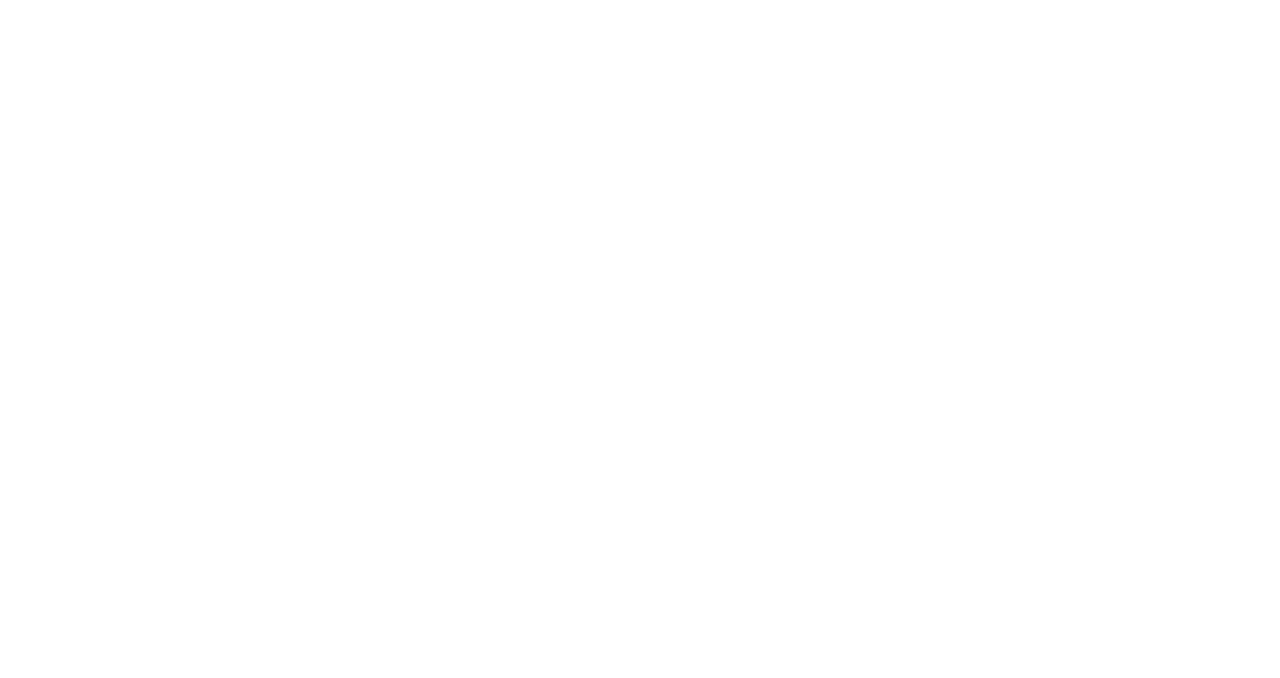
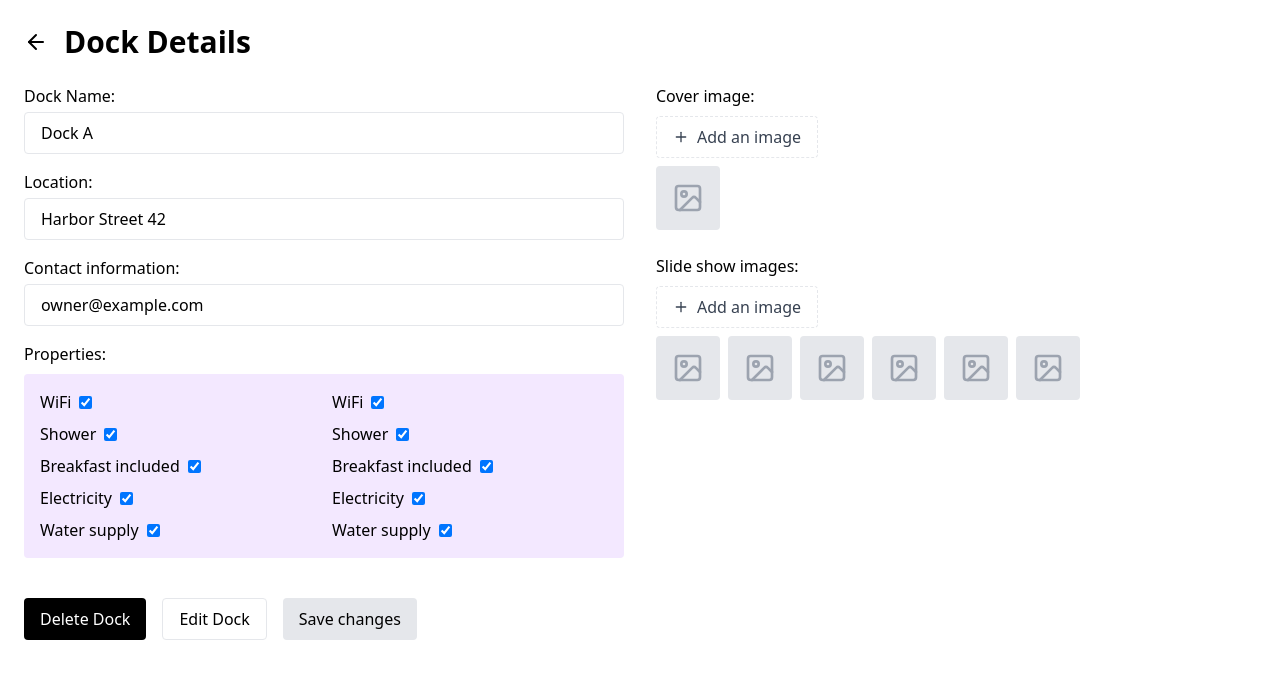
Before and after one commit to SE2-GMMWZ/web-frontend, a React (Create React App) app: page /admin/dock/1 in a window 1280 px wide. Before the commit this address had no page. Shown: the top 678 px of the page. Built offline with nearby package versions, Linux system fonts and the light colour scheme.

Commit message:
details template and delete modal

```diff
--- a/src/App.tsx
+++ b/src/App.tsx
@@ -5,6 +5,7 @@
 import { LoginPanel } from './components/login-panel.tsx';
 import { AdminPanel } from './components/admin-panel.tsx';
 import { AdminDockOffers } from './components/admin-dock-offers.tsx';
+import DockDetails from './components/admin-dock-details.tsx';
 
 const App = () => {
   return (
@@ -16,6 +17,7 @@
         <Route path="/login/:userType" element={<LoginPanel />} />
         <Route path="/admin" element={<AdminPanel />} />
         <Route path="/admin/docks" element={<AdminDockOffers />} />
+        <Route path="/admin/dock/:dockId" element={<DockDetails />} />
       </Routes>
     </Router>
   );
--- /dev/null
+++ b/src/components/admin-delete-modal.tsx
@@ -0,0 +1,46 @@
+import React from 'react';
+import { X } from 'lucide-react';
+
+type DeleteModalProps = {
+  title: string;
+  subtitle?: string;
+  isOpen: boolean;
+  onCancel: () => void;
+  onConfirm: () => void;
+};
+
+export const DeleteModal: React.FC<DeleteModalProps> = ({
+  title,
+  subtitle = 'This change cannot be reversed',
+  isOpen,
+  onCancel,
+  onConfirm,
+}) => {
+  if (!isOpen) return null;
+
+  return (
+    <div className="fixed inset-0 flex items-center justify-center backdrop-blur-sm bg-black/30 z-50">
+      <div className="bg-white p-6 rounded-lg shadow-md relative max-w-sm w-full">
+        <button onClick={onCancel} className="absolute top-3 right-3 text-gray-500">
+          <X size={20} />
+        </button>
+        <h2 className="text-xl font-semibold mb-2">{title}</h2>
+        <p className="text-gray-600 mb-6">{subtitle}</p>
+        <div className="flex justify-end gap-4">
+          <button
+            onClick={onCancel}
+            className="px-4 py-2 rounded border text-gray-800 hover:bg-gray-100"
+          >
+            Cancel
+          </button>
+          <button
+            onClick={onConfirm}
+            className="px-4 py-2 rounded bg-black text-white hover:bg-gray-800"
+          >
+            Delete
+          </button>
+        </div>
+      </div>
+    </div>
+  );
+};
--- /dev/null
+++ b/src/components/admin-dock-details.tsx
@@ -0,0 +1,142 @@
+import React, { useEffect, useState } from 'react';
+import { useParams, useNavigate } from 'react-router-dom';
+import { ArrowLeft, Plus, ImageIcon } from 'lucide-react';
+
+type DockData = {
+  id: string;
+  name: string;
+  location: string;
+  contactInfo: string;
+  properties: string[];
+  coverImage?: string;
+  slideshowImages?: string[];
+};
+
+const dummyDock: DockData = {
+  id: '1',
+  name: 'Dock A',
+  location: 'Harbor Street 42',
+  contactInfo: 'owner@example.com',
+  properties: ['WiFi', 'Shower', 'Breakfast included', 'Electricity', 'Water supply'],
+  coverImage: '',
+  slideshowImages: [],
+};
+
+const DockDetails: React.FC = () => {
+  const { dockId } = useParams();
+  const navigate = useNavigate();
+
+  const [dock, setDock] = useState<DockData | null>(null);
+  const [checked, setChecked] = useState<boolean[]>([]);
+
+  useEffect(() => {
+    if (dockId === '1' || dockId === '2') {
+      setDock(dummyDock);
+      setChecked(Array(dummyDock.properties.length * 2).fill(true));
+    } else {
+      setDock(null);
+    }
+  }, [dockId]);
+
+  const handleCheckboxChange = (index: number) => {
+    const updated = [...checked];
+    updated[index] = !updated[index];
+    setChecked(updated);
+  };
+
+  const renderImagePlaceholder = () => (
+    <div className="w-16 h-16 bg-gray-200 flex items-center justify-center rounded">
+      <ImageIcon className="w-8 h-8 text-gray-400" />
+    </div>
+  );
+
+  if (!dock) return <p className="p-6">Dock not found</p>;
+
+  return (
+    <div className="p-6 flex flex-col gap-6">
+      <div className="flex items-center gap-4">
+        <ArrowLeft className="cursor-pointer" onClick={() => navigate(-1)} />
+        <h1 className="text-3xl font-semibold">Dock Details</h1>
+      </div>
+      <div className="grid grid-cols-2 gap-8">
+        <div className="flex flex-col gap-4">
+          <div>
+            <label className="block mb-1 font-medium">Dock Name:</label>
+            <input
+              type="text"
+              value={dock.name}
+              className="border px-4 py-2 rounded w-full"
+              readOnly
+            />
+          </div>
+          <div>
+            <label className="block mb-1 font-medium">Location:</label>
+            <input
+              type="text"
+              value={dock.location}
+              className="border px-4 py-2 rounded w-full"
+              readOnly
+            />
+          </div>
+          <div>
+            <label className="block mb-1 font-medium">Contact information:</label>
+            <input
+              type="text"
+              value={dock.contactInfo}
+              className="border px-4 py-2 rounded w-full"
+              readOnly
+            />
+          </div>
+          <div>
+            <label className="block mb-2 font-medium">Properties:</label>
+            <div className="grid grid-cols-2 gap-4 bg-purple-100 p-4 rounded">
+              {[0, 1].map((col) => (
+                <div key={col} className="flex flex-col gap-2">
+                  {dock.properties.map((prop, idx) => (
+                    <label key={idx} className="flex items-center gap-2">
+                      <span>{prop}</span>
+                      <input
+                        type="checkbox"
+                        checked={checked[col * dock.properties.length + idx]}
+                        onChange={() => handleCheckboxChange(col * dock.properties.length + idx)}
+                      />
+                    </label>
+                  ))}
+                </div>
+              ))}
+            </div>
+          </div>
+        </div>
+        <div className="flex flex-col gap-6">
+          <div>
+            <label className="block font-medium mb-2">Cover image:</label>
+            <button className="flex items-center gap-2 text-gray-700 border border-dashed px-4 py-2 rounded mb-2">
+              <Plus size={16} />
+              Add an image
+            </button>
+            {renderImagePlaceholder()}
+          </div>
+          <div>
+            <label className="block font-medium mb-2">Slide show images:</label>
+            <button className="flex items-center gap-2 text-gray-700 border border-dashed px-4 py-2 rounded mb-2">
+              <Plus size={16} />
+              Add an image
+            </button>
+            <div className="flex gap-2 flex-wrap">
+              {Array.from({ length: 6 }).map((_, idx) => (
+                <div key={idx}>{renderImagePlaceholder()}</div>
+              ))}
+            </div>
+          </div>
+        </div>
+      </div>
+      <div className="flex gap-4 mt-4">
+        <button className="bg-black text-white px-4 py-2 rounded">Delete Dock</button>
+        <button className="border px-4 py-2 rounded">Edit Dock</button>
+        <button className="bg-gray-200 px-4 py-2 rounded">Save changes</button>
+      </div>
+    </div>
+  );
+};
+
+export default DockDetails;
--- a/src/components/admin-dock-offers.tsx
+++ b/src/components/admin-dock-offers.tsx
@@ -2,9 +2,13 @@
 import { AdminNavbar } from "./admin-panel-navbar.tsx";
 import { SearchBar } from "./admin-search-bar.tsx";
 import { CardList } from "./admin-card-list.tsx";
+import { useNavigate } from 'react-router-dom';
+import { DeleteModal } from "./admin-delete-modal.tsx";
 
 export const AdminDockOffers: React.FC = () => {
     const [search, setSearch] = useState('');
+    const redirect = useNavigate();
+    const [showModal, setShowModal] = useState(false);
 
     const allDocks = [
         { id: '1', title: 'Big Dock', description: 'Location: Dock A | Owner: John Doe',
@@ -29,9 +33,17 @@
             />
             <CardList
                 items={filtered}
-            onView={(dock) => alert(`Viewing ${dock.title}`)}
-            onDelete={(dock) => alert(`Deleting ${dock.title}`)}
+                onView={(dock) => redirect(`/admin/dock/${dock.id}`)}
+                onDelete={(dock) => setShowModal(true)}
                 onAddNew={() => alert('Add new dock')}
+            />
+            <DeleteModal
+                isOpen={showModal}
+                title="Are you sure you want to delete [Booking X]?"
+                onCancel={() => setShowModal(false)}
+                onConfirm={() => {
+                setShowModal(false);
+                }}
             />
         </div>
     );
```
Also changed, not shown: src/components/admin-docks.tsx (added). Lines whose indentation alone changed are shown as unchanged.
